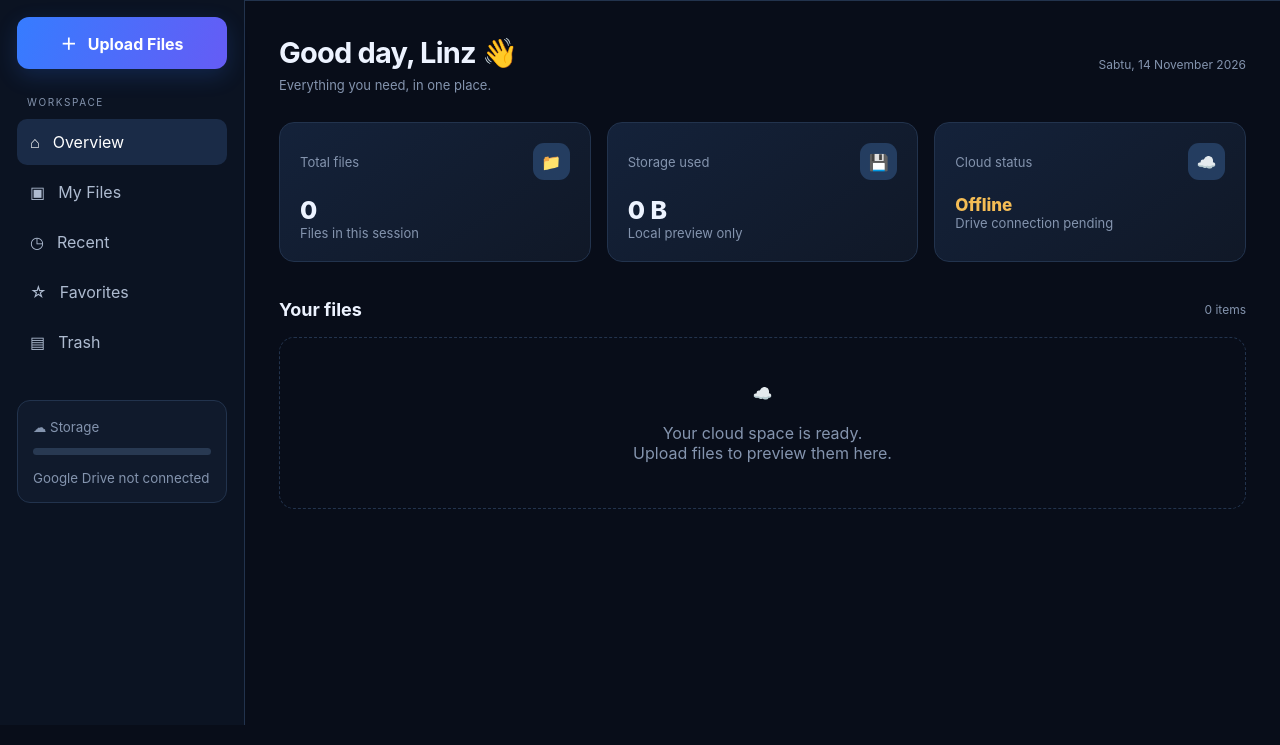
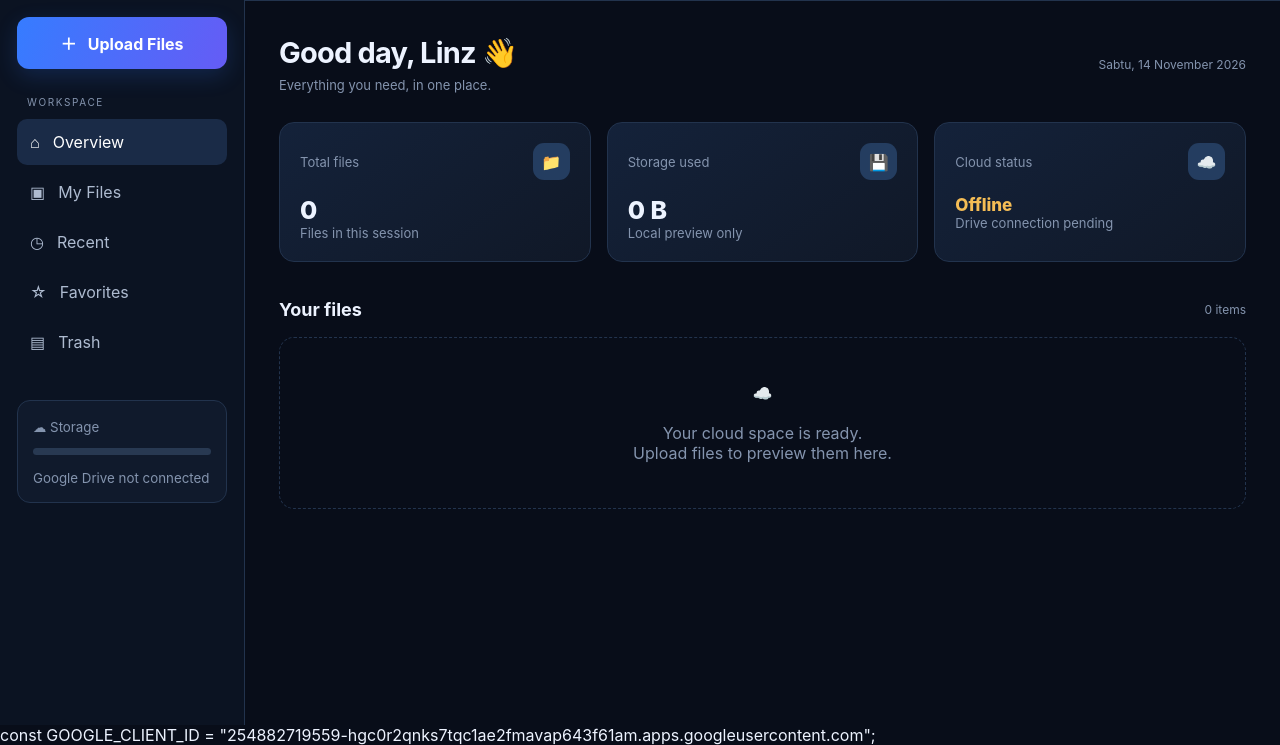
Before and after one commit to KalAnakBaik/zcloud, a plain HTML site: page index.html in a window 1280 px wide. Shown: the part 75-820 px from the top of the page. Drawn offline with Linux system fonts and the light colour scheme.

Commit message:
Update index.html

```diff
--- a/index.html
+++ b/index.html
@@ -324,6 +324,8 @@ h1 {font-size:29px;letter-spacing:-.8px;margin:0 0 7px}
 
 <input type="file" id="fileInput" multiple>
 
+const GOOGLE_CLIENT_ID = "254882719559-hgc0r2qnks7tqc1ae2fmavap643f61am.apps.googleusercontent.com";
+
 <script>
 const selectedFiles = [];
 const input = document.getElementById("fileInput");
```
